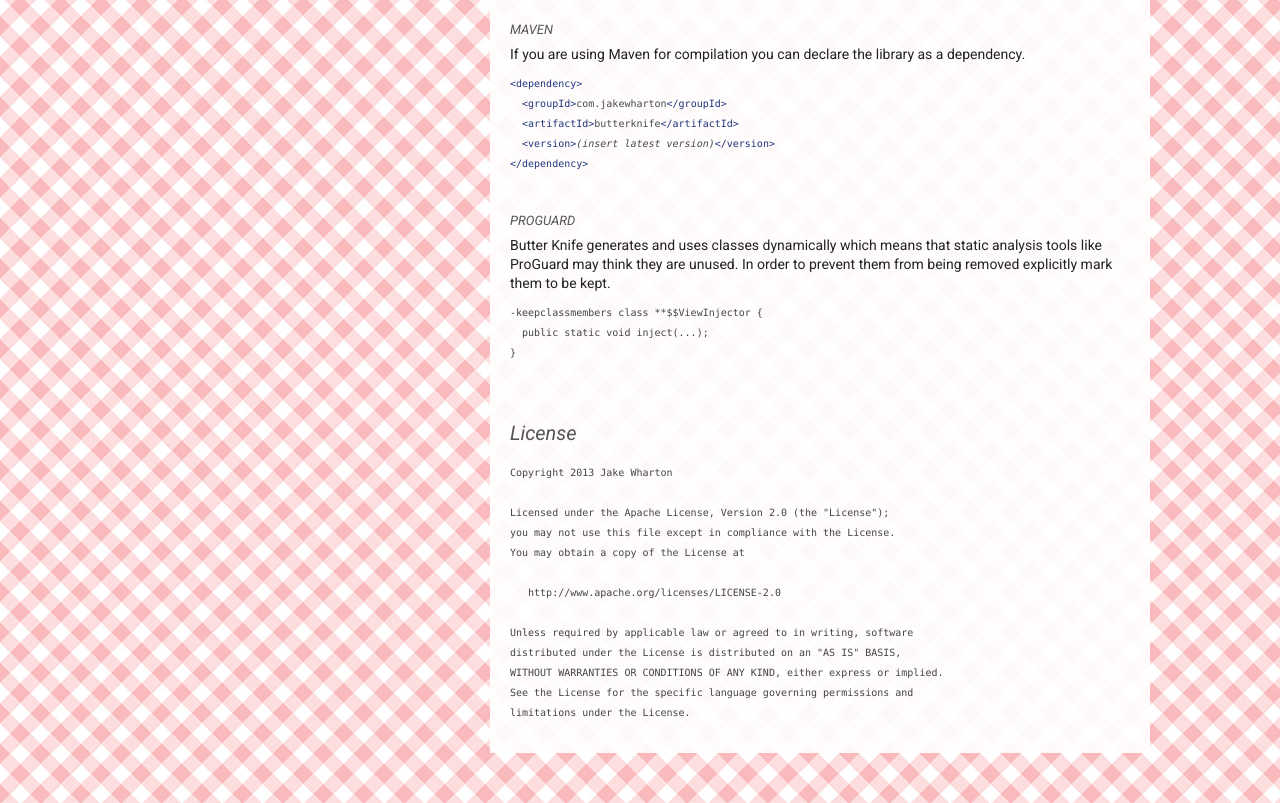
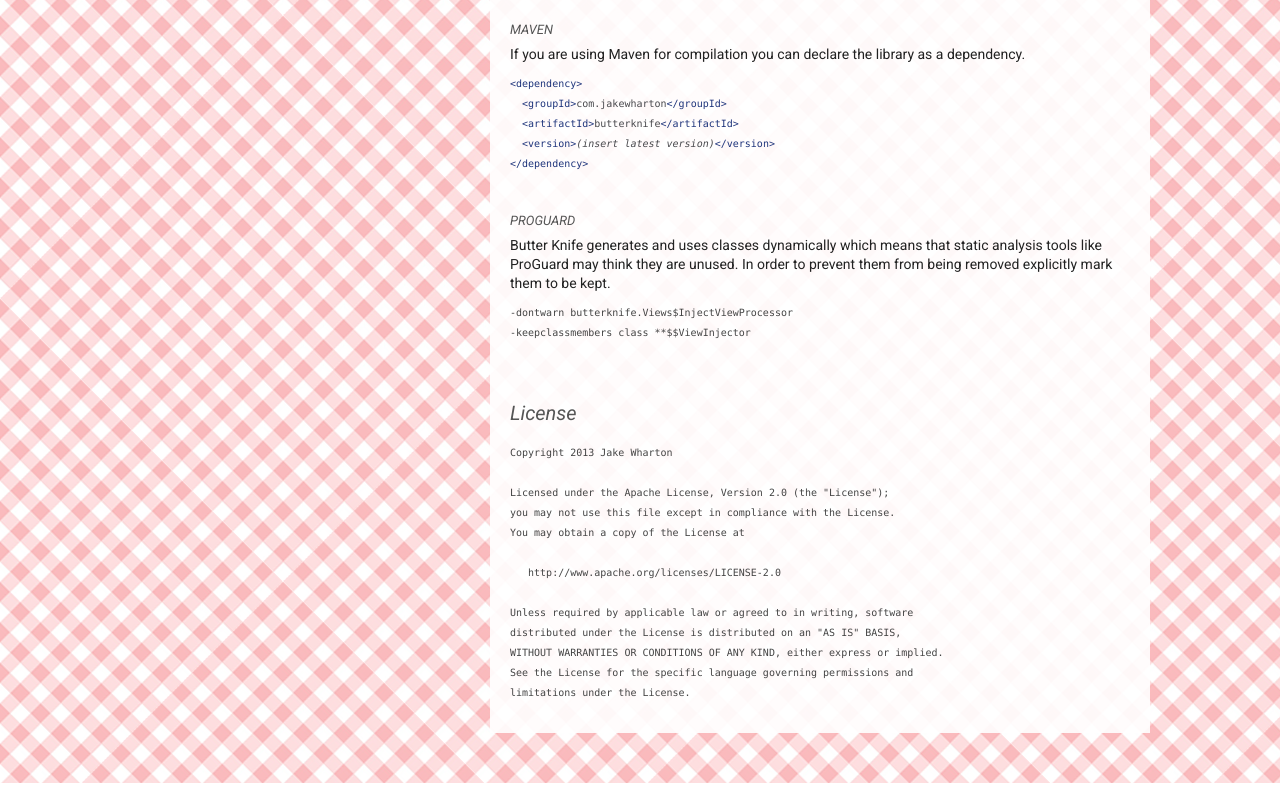
Before and after one commit to JakeWharton/butterknife, a plain HTML site: page website/index.html in a window 1280 px wide. Shown: the part 2814-3617 px from the top of the page. Drawn offline with nearby package versions, Linux system fonts and the light colour scheme.

Commit message:
Update ProGuard rules.

```diff
--- a/website/index.html
+++ b/website/index.html
@@ -146,9 +146,8 @@ ImageView photo = Views.findById(view, R.id.photo);</pre>
 
             <h4 id="proguard">ProGuard</h4>
             <p>Butter Knife generates and uses classes dynamically which means that static analysis tools like ProGuard may think they are unused. In order to prevent them from being removed explicitly mark them to be kept.</p>
-            <pre>-keepclassmembers class **$$ViewInjector {
-  public static void inject(...);
-}</pre>
+            <pre>-dontwarn butterknife.Views$InjectViewProcessor
+-keepclassmembers class **$$ViewInjector</pre>
 
             <h3 id="license">License</h3>
             <pre class="license">Copyright 2013 Jake Wharton
```
